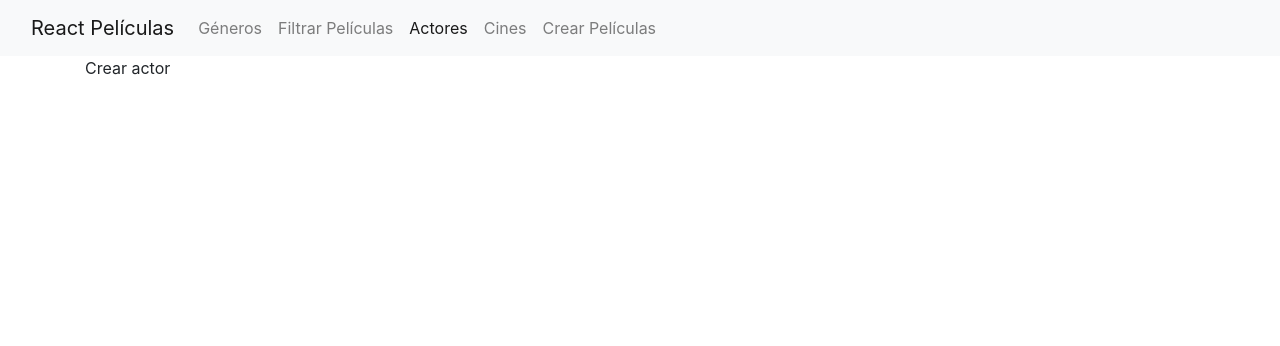
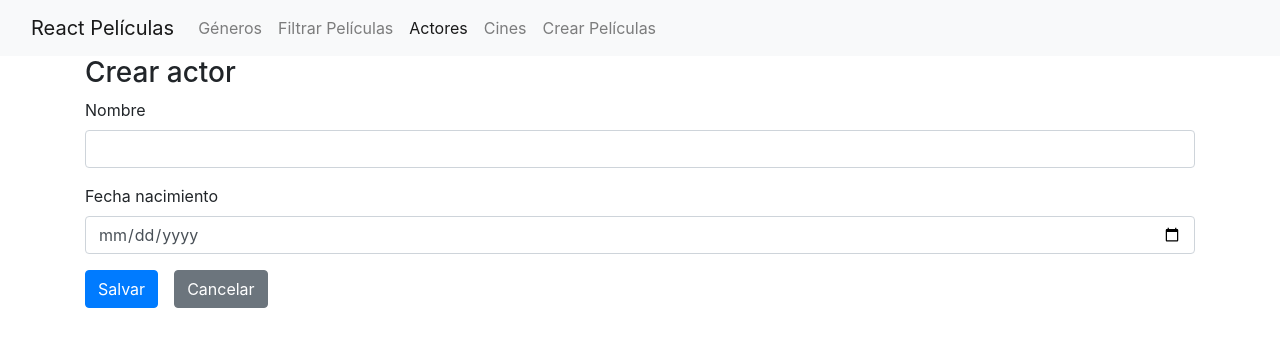
Before and after one commit to thomasenrique/react-peliculas, a React (Create React App) app: page /actores/crear in a window 1280 px wide. Shown: the top 346 px of the page. Built offline with nearby package versions, Linux system fonts and the light colour scheme.

Commit message:
formulario actores, componente de fecha

```diff
--- a/src/actores/CrearActores.tsx
+++ b/src/actores/CrearActores.tsx
@@ -1,3 +1,13 @@
-export default function CrearActores(){
-    return(<>Crear actor</>)
+import { FormikHelpers } from "formik";
+import FormularioActores from "./FormularioActores";
+import { actorCreacionDTO } from "./actores.model";
+
+export default function CrearActores() {
+    return (<>
+        <h3>Crear actor</h3>
+        <FormularioActores
+            modelo={{ nombre: '', fechaNacimiento: undefined }}
+            onSubmit={valores => console.log(valores)}
+        />
+    </>)
 }
--- a/src/actores/EditarActores.tsx
+++ b/src/actores/EditarActores.tsx
@@ -1,3 +1,16 @@
+import FormularioActores from "./FormularioActores";
+
 export default function EditarActores() {
-    return (<>Editar actor</>)
+    return (<>
+        <h3>Editar actor</h3>
+        <FormularioActores
+            modelo={
+                {
+                    nombre: 'TOM',
+                    fechaNacimiento: new Date('1997-11-01T00:00:00')
+                }
+            }
+            onSubmit={valores => console.log(valores)}
+        />
+    </>)
 }
--- /dev/null
+++ b/src/actores/FormularioActores.tsx
@@ -0,0 +1,41 @@
+import { Form, Formik, FormikHelpers } from "formik";
+import { actorCreacionDTO } from "./actores.model";
+import FormGroupText from "../utils/FormGroupText";
+import Button from "../utils/Button";
+import { Link } from "react-router-dom";
+import * as Yup from 'yup';
+import FormGroupFecha from "../utils/FormGroupFecha";
+
+export default function FormularioActores(props: formularioActoresProps) {
+
+
+    return (<Formik
+        initialValues={props.modelo}
+        onSubmit={props.onSubmit}
+        validationSchema={Yup.object({
+            nombre: Yup.string().required('Este campo es requerido').primeraLetraMayuscula(),
+            fechaNacimiento: Yup.date().nullable().required('Este campo es requerido')
+        })}
+    >
+        {(formikProps) => (
+            <Form>
+                <FormGroupText campo='nombre' label='Nombre' />
+                <FormGroupFecha label="Fecha nacimiento" campo="fechaNacimiento" />
+                <Button
+                    disabled={formikProps.isSubmitting}
+                    type="submit"
+                >Salvar</Button>
+
+                <Link
+                    className="btn btn-secondary"
+                    to={"/actores"}
+                >Cancelar </Link>
+            </Form>
+        )}
+    </Formik>)
+}
+
+interface formularioActoresProps {
+    modelo: actorCreacionDTO;
+    onSubmit(valores: actorCreacionDTO, acciones: FormikHelpers<actorCreacionDTO>): void;
+}
--- /dev/null
+++ b/src/actores/actores.model.d.ts
@@ -0,0 +1,4 @@
+export interface actorCreacionDTO {
+    nombre: string;
+    fechaNacimiento?: Date;
+}
--- /dev/null
+++ b/src/utils/FormGroupFecha.tsx
@@ -0,0 +1,31 @@
+import { useFormikContext } from "formik";
+import MostrarErrorCampo from "./MostrarErrorCampo";
+
+export default function FormGroupFecha(props: formGroupFechaProps) {
+    const { values, validateForm, touched, errors } = useFormikContext<any>();
+
+    return (
+        <div className="form-group">
+            <label htmlFor={props.campo}> {props.label} </label>
+            <input
+                type='date'
+                className="form-control"
+                id={props.campo}
+                name={props.label}
+                defaultValue={values[props.campo]?.toLocaleDateString('en-CA')}
+                onChange={e => {
+                    const fecha = new Date(e.currentTarget.value + 'T00:00:00');
+                    values[props.campo] = fecha
+                    validateForm();
+                }}
+            />
+            {touched[props.campo] && errors[props.campo] ?
+            <MostrarErrorCampo mensaje={errors[props.campo]?.toString()! } /> : <></> }
+        </div>
+    )
+}
+
+interface formGroupFechaProps {
+    campo: string;
+    label: string;
+}
```
